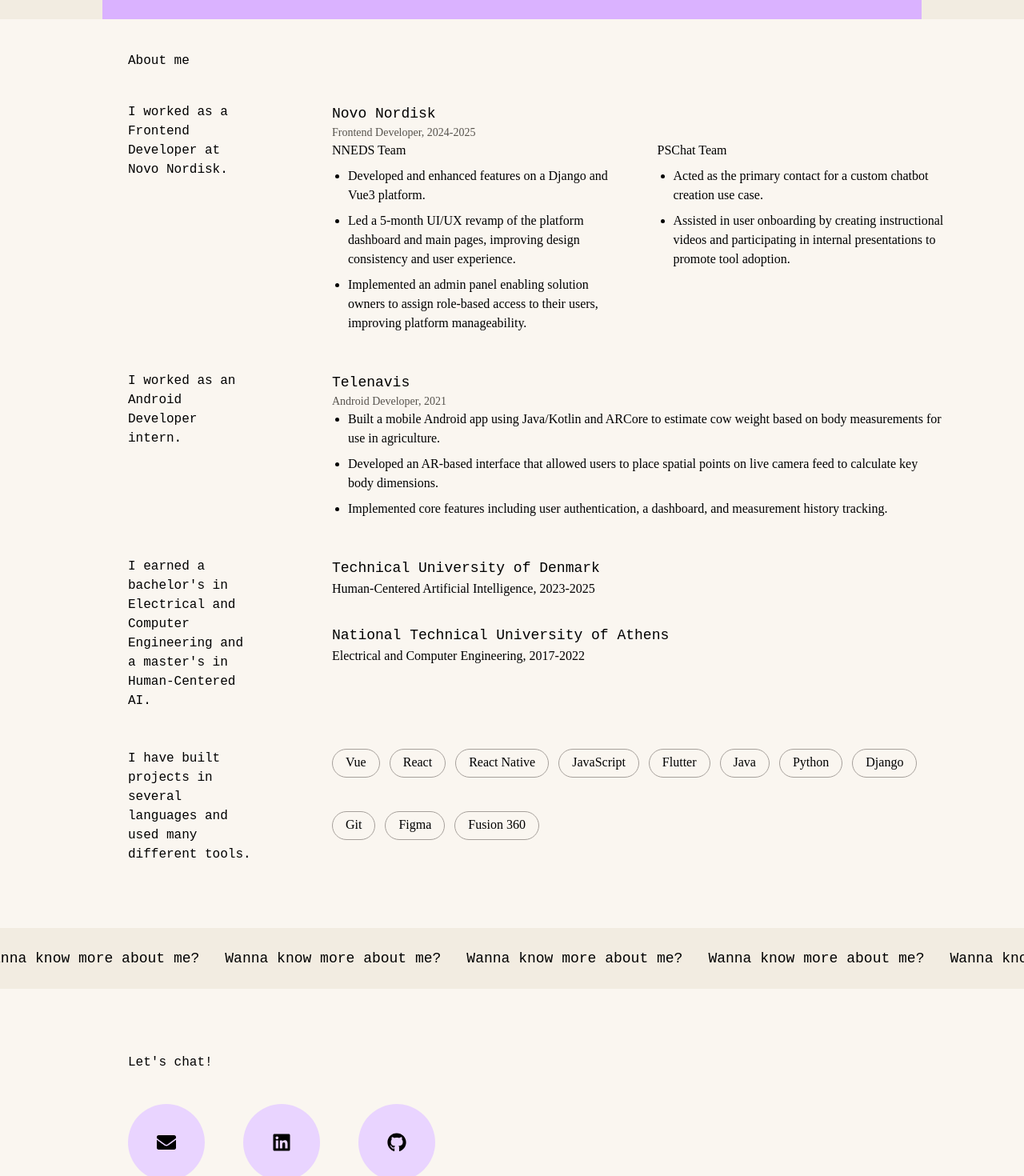
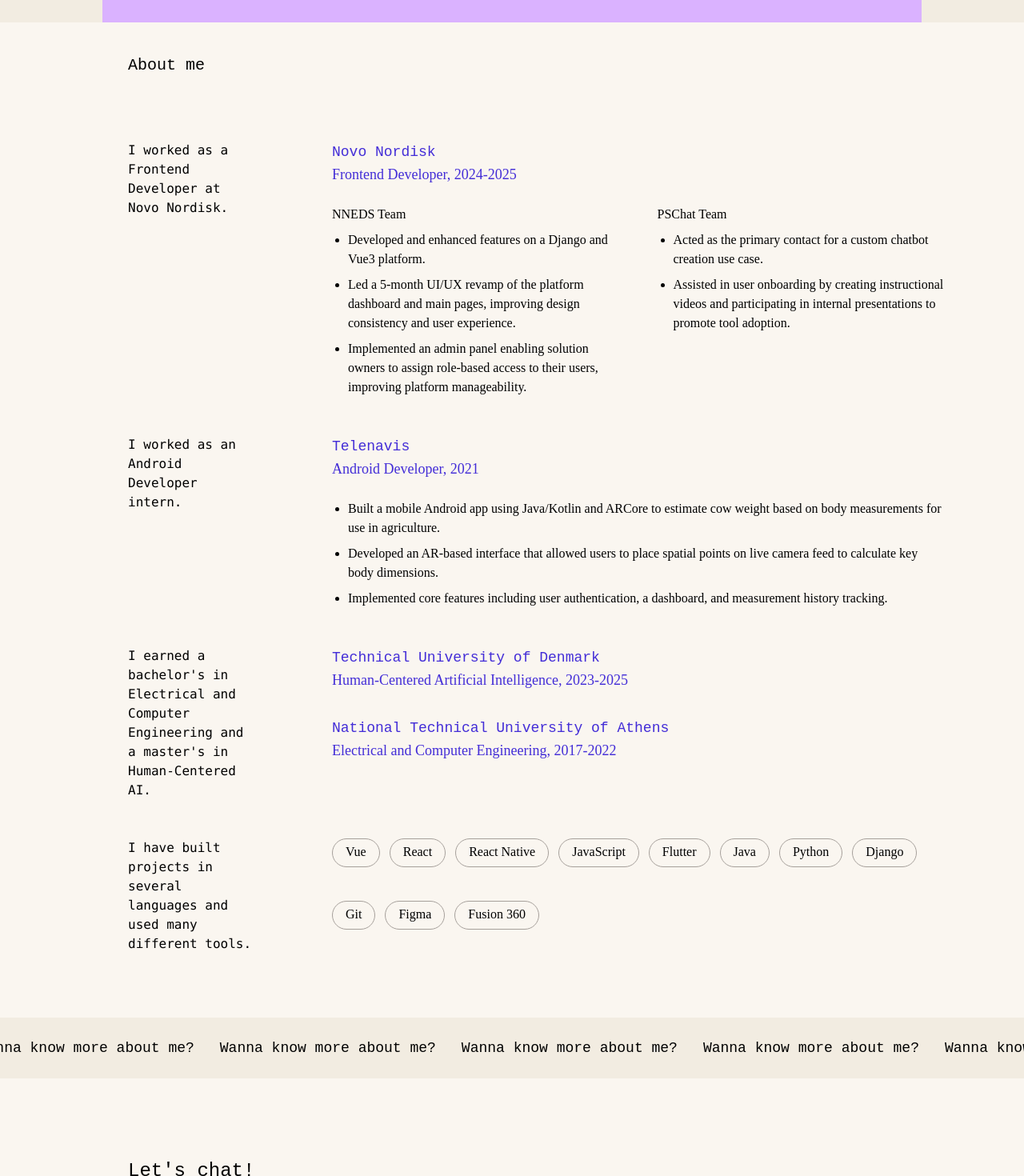
Before and after one commit to ntina10/portfolio, a React (Vite) app: page / in a window 1280 px wide. Shown: the part 1240-2710 px from the top of the page at 80% size. Built offline with nearby package versions, Linux system fonts and the light colour scheme.

Commit message:
css cleanup

```diff
--- a/src/App.css
+++ b/src/App.css
@@ -1,50 +1,27 @@
+/* Fonts */
+
+.chivo {
+  font-family: 'Chivo Mono', monospace;
+}
+
+.ovo {
+  font-family: 'Ovo', serif;
+}
+
 /* Intro */
 
 h1 {
-  font-family: 'Ovo';
-  /* font-size: 2.5em; */
   line-height: 1.2;
 }
 
-h2, h3 {
-  font-family: 'Chivo Mono', monospace;
-}
-
-p, li {
-  font-family: 'Ovo', serif;
-}
-
-footer p, nav p, nav li {
-  font-family: 'Chivo Mono', monospace;
-}
-
-/* Navbar */
-
-nav {
-  font-family: 'Chivo Mono', monospace;
-  color: #9d5454;
-}
-
 /* Projects */
-
-#projects {
-  background-color: #f2ece1;
-}
 
 .no-scrollbar::-webkit-scrollbar {
   display: none;
 }
 
-/* Footer */
-
-footer {
-  font-family: 'Chivo Mono', monospace;
-  color: #9d5454;
-}
-
 /* About */
 
 .skilltag {
-  font-family: 'Ovo', serif;
   transition: background-color 0.3s, color 0.3s;
 }
--- a/src/components/About.tsx
+++ b/src/components/About.tsx
@@ -3,7 +3,7 @@
 };
 
 const SkillTag = ({ name }: SkillTagProps) => (
-  <div className="skilltag rounded-full inline-block border border-stone-400 px-4 py-1 h-9">
+  <div className="ovo rounded-full inline-block border border-stone-400 px-4 py-1 h-9">
     {name}
   </div>
 );
@@ -14,7 +14,7 @@
       id="about"
       className="pl-20 lg:pl-40 pr-15 lg:pr-25 relative z-1 bg-[#faf6f0] mt-[-0.5rem]"
     >
-      <h2 className="py-10">About me</h2>
+      <h2 className="chivo text-xl pt-10 pb-20">About me</h2>
       <div className="hidden md:block md:col-span-3" />
       <div className="grid grid-cols-1 md:grid-cols-4 gap-y-12">
         {/* SECTION 1: Frontend Developer Experience */}
@@ -27,13 +27,13 @@
 
         {/* Right Column (spans 3 grid columns) */}
         <div className="md:col-span-3">
-          <h3 className="text-lg">Novo Nordisk</h3>
-          <p className="text-sm text-stone-600 mb-8">
+          <h3 className="chivo text-lg text-indigo-700">Novo Nordisk</h3>
+          <p className="ovo text-lg text-indigo-700 pb-6">
             Frontend Developer, 2024-2025
           </p>
           <div className="grid grid-cols-1 lg:grid-cols-2 gap-12">
             {/* First Team Column */}
-            <div>
+            <div className="ovo">
               <p>NNEDS Team</p>
               <ul className="list-disc pl-5 mt-2 space-y-2">
                 <li>
@@ -52,7 +52,7 @@
             </div>
 
             {/* Second Team Column */}
-            <div>
+            <div className="ovo">
               <p>PSChat Team</p>
               <ul className="list-disc pl-5 mt-2 space-y-2">
                 <li>
@@ -79,9 +79,11 @@
 
         {/* Right Column */}
         <div className="md:col-span-3">
-          <h3 className="text-lg">Telenavis</h3>
-          <p className="text-sm text-stone-600 mb-4">Android Developer, 2021</p>
-          <ul className="list-disc pl-5 space-y-2">
+          <h3 className="chivo text-lg text-indigo-700">Telenavis</h3>
+          <p className="ovo text-lg text-indigo-700 pb-6">
+            Android Developer, 2021
+          </p>
+          <ul className="ovo list-disc pl-5 space-y-2">
             <li>
               Built a mobile Android app using Java/Kotlin and ARCore to
               estimate cow weight based on body measurements for use in
@@ -109,14 +111,18 @@
         </div>
 
         {/* Right Column */}
-        <div className="md:col-span-3 space-y-8">
+        <div className="md:col-span-3 space-y-8 text-lg text-indigo-700">
           <div>
-            <h3 className="text-lg">Technical University of Denmark</h3>
-            <p>Human-Centered Artificial Intelligence, 2023-2025</p>
+            <h3 className="chivo">Technical University of Denmark</h3>
+            <p className="ovo">
+              Human-Centered Artificial Intelligence, 2023-2025
+            </p>
           </div>
           <div>
-            <h3 className="text-lg">National Technical University of Athens</h3>
-            <p>Electrical and Computer Engineering, 2017-2022</p>
+            <h3 className="chivo">National Technical University of Athens</h3>
+            <p className="ovo">
+              Electrical and Computer Engineering, 2017-2022
+            </p>
           </div>
         </div>
 
--- a/src/components/Contact.tsx
+++ b/src/components/Contact.tsx
@@ -21,7 +21,7 @@
 const Contact = () => {
   return (
     <section id="contact" className="px-20 lg:px-40">
-      <h2 className="pb-10">Let's chat!</h2>
+      <h2 className="chivo pt-25 pb-10 text-2xl">Let's chat!</h2>
       <div className="flex flex-column justify-between md:justify-start items-center gap-4 md:gap-12">
         {contactLinks.map((link) => (
           <a
--- a/src/components/Footer.tsx
+++ b/src/components/Footer.tsx
@@ -1,6 +1,6 @@
 const Footer = () => {
   return (
-    <footer className="footer flex justify-between items-center p-10 pt-25 gap-8">
+    <footer className="chivo text-[#9d5454] flex justify-between items-center p-10 pt-25 gap-8">
       <p>
         &copy; {new Date().getFullYear()} Konstantina Freri. All rights
         reserved.
--- a/src/components/Intro.tsx
+++ b/src/components/Intro.tsx
@@ -4,8 +4,8 @@
 
 const Intro = () => {
   return (
-    <h1 className="intro text-[24px] md:text-[40px] px-20 lg:px-40 py-10 lg:py-30 xl:max-w-5/6">
-      Hello.
+    <h1 className="ovo text-[24px] md:text-[40px] px-20 lg:px-40 py-10 lg:py-30 xl:max-w-5/6">
+      Hello!
       <Greeting /> My name is Konstantina. <br /> As a{" "}
       <HoverHighlight pathData={data.software}>
         software developer,
--- a/src/components/MoreAbout.tsx
+++ b/src/components/MoreAbout.tsx
@@ -47,27 +47,27 @@
   };
 
   return (
-    <section id="more-about" className="more-about my-20 bg-[#f2ece1]">
+    <section id="more-about" className="more-about mt-20 bg-[#f2ece1]">
       <div
         className="w-full overflow-hidden cursor-pointer py-4"
         onClick={() => setIsOpen(!isOpen)}
       >
         <motion.div
-          className="flex whitespace-nowrap hover:text-amber-600"
+          className="flex whitespace-nowrap hover:text-amber-600 chivo text-lg py-2"
           variants={textMarqueeVariants}
           animate="animate"
         >
           {/* Render the text multiple times to ensure it fills the screen and loops smoothly */}
-          <h2 className="text-lg py-2 pr-8">Wanna know more about me?</h2>
-          <h2 className="text-lg py-2 pr-8">Wanna know more about me?</h2>
-          <h2 className="text-lg py-2 pr-8">Wanna know more about me?</h2>
-          <h2 className="text-lg py-2 pr-8">Wanna know more about me?</h2>
-          <h2 className="text-lg py-2 pr-8">Wanna know more about me?</h2>
-          <h2 className="text-lg py-2 pr-8">Wanna know more about me?</h2>
-          <h2 className="text-lg py-2 pr-8">Wanna know more about me?</h2>
-          <h2 className="text-lg py-2 pr-8">Wanna know more about me?</h2>
-          <h2 className="text-lg py-2 pr-8">Wanna know more about me?</h2>
-          <h2 className="text-lg py-2 pr-8">Wanna know more about me?</h2>
+          <h2 className="pr-8">Wanna know more about me?</h2>
+          <h2 className="pr-8">Wanna know more about me?</h2>
+          <h2 className="pr-8">Wanna know more about me?</h2>
+          <h2 className="pr-8">Wanna know more about me?</h2>
+          <h2 className="pr-8">Wanna know more about me?</h2>
+          <h2 className="pr-8">Wanna know more about me?</h2>
+          <h2 className="pr-8">Wanna know more about me?</h2>
+          <h2 className="pr-8">Wanna know more about me?</h2>
+          <h2 className="pr-8">Wanna know more about me?</h2>
+          <h2 className="pr-8">Wanna know more about me?</h2>
         </motion.div>
       </div>
       <AnimatePresence>
--- a/src/components/Navbar.tsx
+++ b/src/components/Navbar.tsx
@@ -18,7 +18,7 @@
   };
 
   return (
-    <nav className="w-full backdrop-blur-md z-50">
+    <nav className="w-full backdrop-blur-md z-50 chivo text-[#9d5454]">
       <div className="mx-auto px-4 sm:px-6 lg:px-8">
         <div className="flex items-center justify-between h-16">
           <div className="flex-shrink-0">
--- a/src/components/ProjectFolder.tsx
+++ b/src/components/ProjectFolder.tsx
@@ -52,7 +52,7 @@
           <div
             className={`flex items-center px-4 rounded-t-sm rounded-tr-none ${color} `}
           >
-            <h3 className="p-3">{title}</h3>
+            <h3 className="chivo p-3">{title}</h3>
           </div>
           <div className="flex items-center">
             <svg
```
Also changed, not shown: src/components/Projects.tsx (+13 -13 lines).
